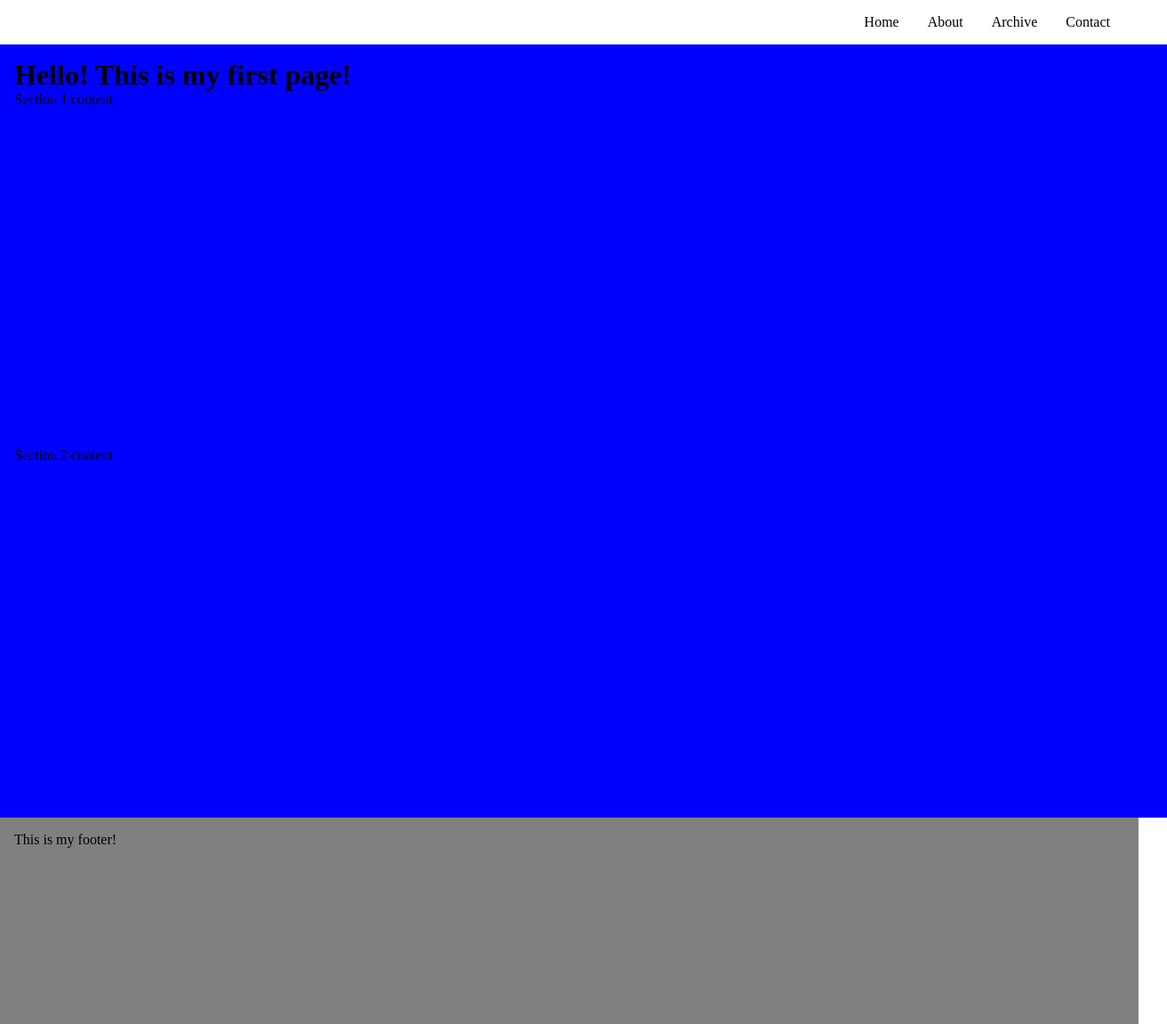
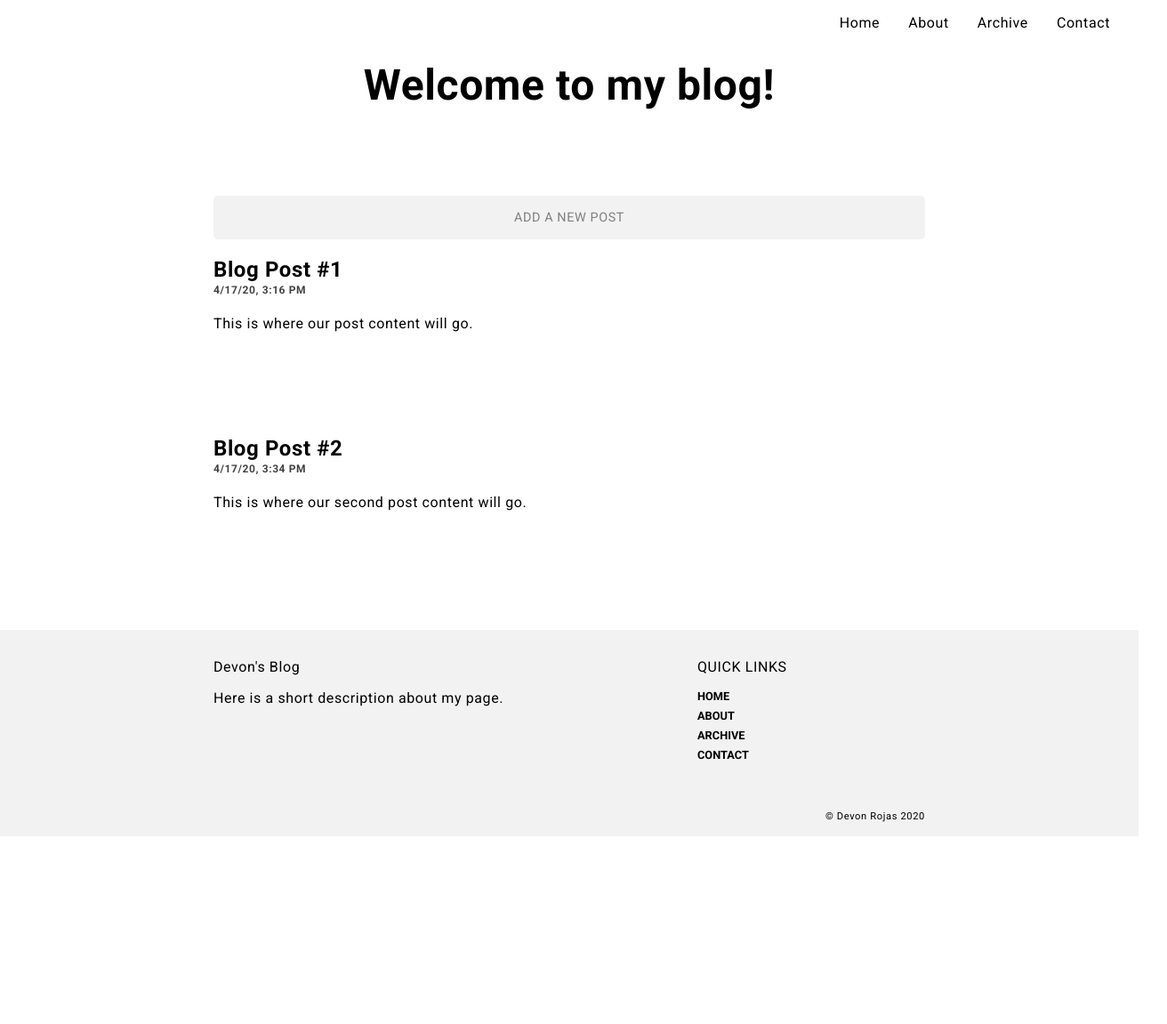
Before and after one commit to oSTEM-UCSD/website-training, a plain HTML site: page blog/index.html in a window 1280 px wide. Shown: the whole page at 89% size, 1312 px wide, since content can reach past the window. After the commit the page ends 940 px from the top, so only its background shows below. Drawn offline with Linux system fonts and the light colour scheme.

Commit message:
Completed initial home page. Need to add image styles

```diff
--- a/blog/index.html
+++ b/blog/index.html
@@ -6,6 +6,7 @@
   <meta name="viewport" content="width=device-width, initial-scale=1.0">
   <title>This my first page!</title>
 
+  <link href="https://fonts.googleapis.com/css2?family=Roboto:wght@100;300;400;500;700;900&display=swap" rel="stylesheet">
   <link rel="stylesheet" href="main.css">
 </head>
 
@@ -27,11 +28,81 @@
     </ul>
   </nav>
   <main>
-    <h1>Hello! This is my first page!</h1>
-    <section>Section 1 content</section>
-    <section>Section 2 content</section>
+    <div class="main-content">
+      <h1>Welcome to my blog!</h1>
+      <a href="#">
+        <section class="new-post">
+          <p>Add a new post</p>
+        </section>
+      </a>
+      <section>
+        <h2 class="post-header">
+          <a href="">
+            <div class="title">Blog Post #1</div>
+            <div class="date">4/17/20, 3:16 PM</div>
+          </a>
+        </h2>
+        <p>
+          This is where our post content will go.
+        </p>
+        <div class="img-wrapper">
+          <div>
+            <img src="" alt="">
+          </div>
+          <div>
+            <img src="" alt="">
+          </div>
+        </div>
+      </section>
+      <section>
+        <h2 class="post-header">
+          <a href="">
+            <div class="title">Blog Post #2</div>
+            <div class="date">4/17/20, 3:34 PM</div>
+          </a>
+        </h2>
+        <p>
+          This is where our second post content will go.
+        </p>
+        <div class="img-wrapper">
+          <div>
+            <img src="" alt="">
+          </div>
+          <div>
+            <img src="" alt="">
+          </div>
+        </div>
+      </section>
+    </div>
   </main>
-  <footer>This is my footer!</footer>
+  <footer>
+    <div class="container">
+      <section style="padding-right: 2em;">
+        <p>Devon's Blog</p>
+        <p class="description">
+          Here is a short description about my page.
+        </p>
+      </section>
+      <section>
+        <ul class="footer-nav">
+          <p>Quick Links</p>
+          <li>
+            <a href="#">Home</a>
+          </li>
+          <li>
+            <a href="#">About</a>
+          </li>
+          <li>
+            <a href="#">Archive</a>
+          </li>
+          <li>
+            <a href="#">Contact</a>
+          </li>
+        </ul>
+        <div class="copyright">&copy; Devon Rojas 2020</div>
+      </section>
+    </div>
+  </footer>
 </body>
 
 </html>
--- a/blog/main.css
+++ b/blog/main.css
@@ -2,6 +2,9 @@ html,
 body {
   margin: 0;
   padding: 0;
+  font-family: 'Roboto', sans-serif;
+  font-size: 12pt;
+  letter-spacing: 0.6px;
 }
 
 * {
@@ -13,6 +16,12 @@ a {
   transition: color 0.2s ease-in-out;
 }
 
+ul {
+  margin: 0;
+  padding: 0;
+  list-style-type: none;
+}
+
 nav {
   background-color: white;
   padding: 1em;
@@ -21,10 +30,6 @@ nav {
 }
 
 nav ul {
-  margin: 0;
-  padding: 0;
-  list-style-type: none;
-
   display: flex;
   flex-direction: row;
   justify-content: flex-end;
@@ -64,21 +69,126 @@ nav ul li a:hover::after {
 
 main {
   width: 100%;
-  padding: 1em;
+  padding: 0;
   margin: 0;
-  background-color: blue;
 }
 
 main h1 {
   margin: 0;
 }
 
-main section {
-  height: 400px;
+.main-content .new-post {
+  background-color: #f2f2f2;
+  padding: 1em;
+  border-radius: 5px;
+  transition: background-color 0.2s ease-in-out;
 }
 
+.main-content .new-post:hover {
+  background-color: #e6e6e6;
+  cursor: pointer;
+}
+
+.main-content .new-post p {
+  margin: 0;
+  text-align: center;
+  font-size: 0.9em;
+  text-transform: uppercase;
+  color: gray;
+  vertical-align: middle;
+}
+
+/* SECTION STYLES */
+
+.main-content {
+  margin: 0 auto;
+  padding: 1em;
+  background-color: white;
+}
+
+.main-content,
+footer .container {
+  max-width: 800px;
+}
+
+.main-content > h1 {
+  text-align: center;
+  font-size: 3em;
+  margin-bottom: 2em;
+}
+
+.main-content > section {
+  margin-bottom: 4em;
+}
+
+.main-content > section h2 > a {
+  color: black;
+}
+
+.main-content > section h2 > a:hover {
+  color: red;
+}
+
+.main-content > section h2 .date {
+  font-size: 0.5em;
+  color: rgb(65, 65, 65);
+  line-height: 1.5;
+}
+
+.main-content > section p {
+  line-height: 1.1;
+}
+
+/* FOOTER STYLES */
+
 footer {
-  background-color: gray;
+  background-color: #f2f2f2;
   height: 200px;
   padding: 1em;
 }
+
+footer .container {
+  margin: 0 auto;
+  height: 100%;
+  display: flex;
+  flex-direction: row;
+  flex-wrap: nowrap;
+  justify-content: center;
+  align-items: flex-start;
+}
+
+footer .container > section {
+  position: relative;
+  height: 100%;
+}
+
+footer .container section ul p {
+  text-transform: uppercase;
+}
+
+footer .container section ul li {
+  margin: 7px 0;
+  font-size: 0.8rem;
+  text-transform: uppercase;
+  letter-spacing: 0;
+  font-weight: 600;
+}
+
+footer .container section ul li a {
+  color: black;
+}
+
+footer .container section .copyright {
+  position: absolute;
+  bottom: 0;
+  right: 0;
+  font-size: 0.7em;
+}
+
+footer .container section:nth-child(1) {
+  flex: 2;
+}
+
+footer .container section:nth-child(2) {
+  flex: 1;
+}
```
